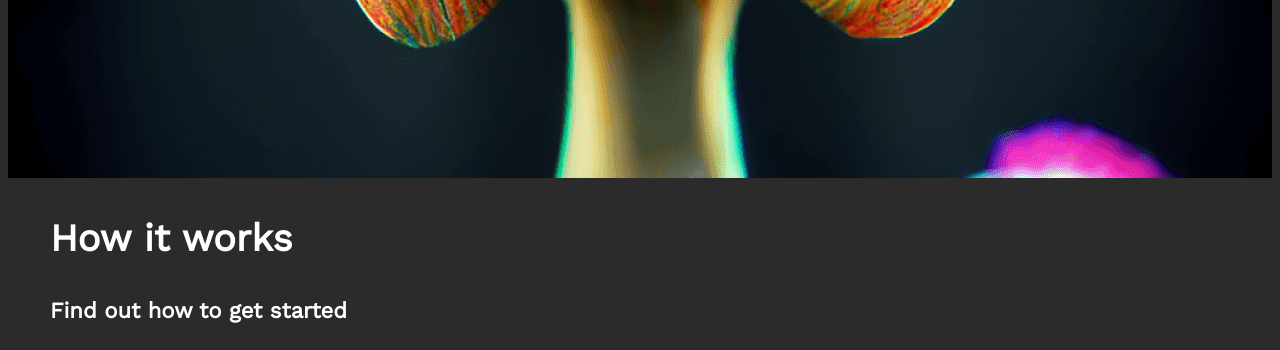
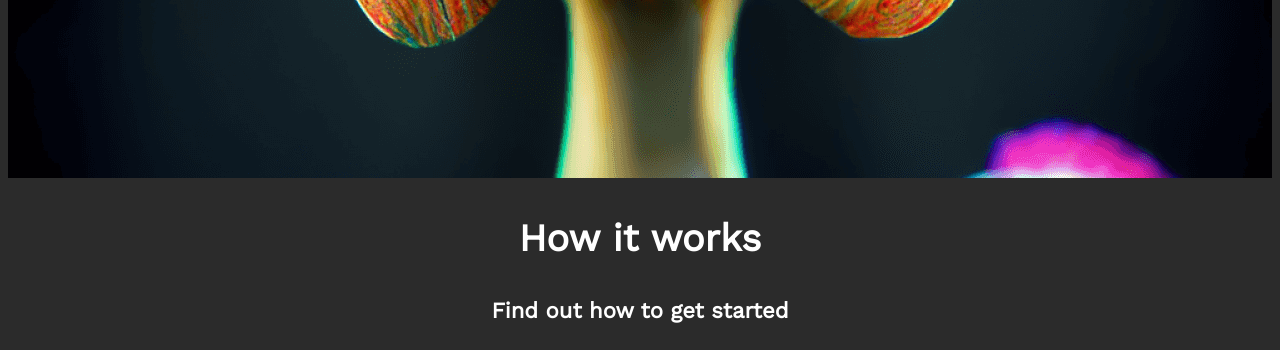
Before and after one commit to SergeyShcerbakov/NFT-market, a website: page src/index.html in a window 1280 px wide. Shown: the part 4520-4870 px from the top of the page. Drawn offline with nearby package versions, Linux system fonts and the light colour scheme; files that its build step writes are made by us from their sources.

Commit message:
fixed works

```diff
--- a/src/partails/works.html
+++ b/src/partails/works.html
@@ -1,7 +1,9 @@
 <section class="works">
   <div class="container">
-    <h3 class="works-title">How it works</h3>
-    <h4 class="works-subtitle">Find out how to get started</h4>
+    <div class="title-wrapp">
+        <h3 class="works-title">How it works</h3>
+        <h4 class="works-subtitle">Find out how to get started</h4>
+    </div>
     <div class="works-wrapper">
       <div class="works-box">
         <img src="img/icon/wallet-icon.png" alt="icon wallet" />
```
